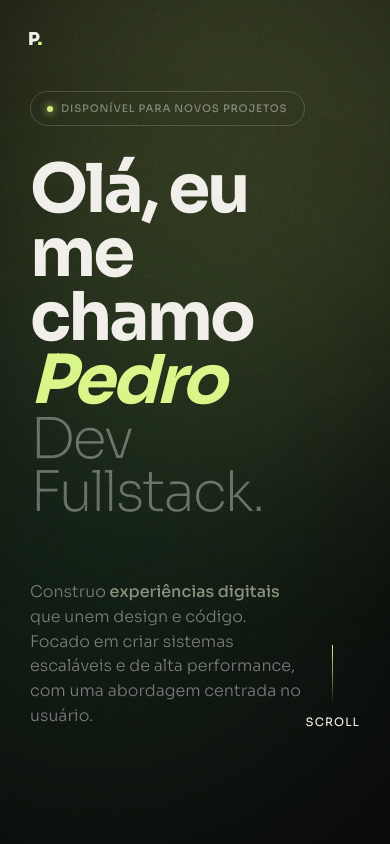
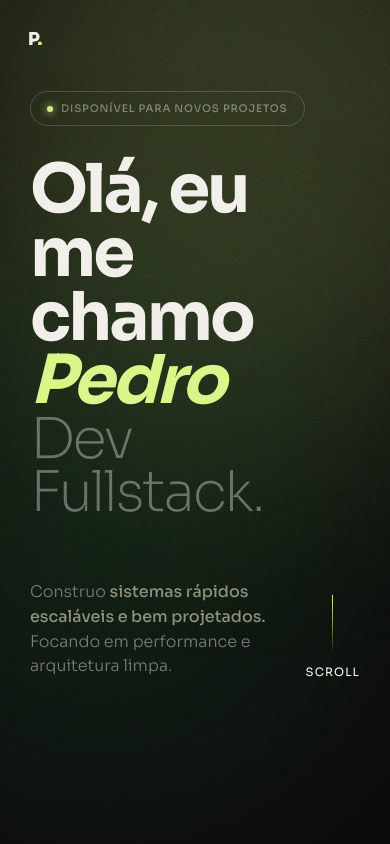
Before and after one commit to pedrohrdev/portfolio, a React (Vite) app: page / in a window 390 px wide. Shown: the top 844 px of the page. Built offline with nearby package versions, Linux system fonts and the light colour scheme.

Commit message:
Fix: Fix text details and improve responsiveness.

```diff
--- a/src/components/Contato.jsx
+++ b/src/components/Contato.jsx
@@ -12,9 +12,9 @@ function Contato() {
 
                     <h3>CONTATO</h3>
 
-                    <h2>Vamos <span className={styles.highlight}>trabalhar juntos.</span></h2>
+                    <h2>Vamos <span className={styles.highlight}>trabalhar juntos?</span></h2>
 
-                    <p className={styles.contatoDescription}>Aberto para projetos freelance e oportunidades de trabalho.</p>
+                    <p className={styles.contatoDescription}>Respondo rápido. Se tiver uma ideia ou projeto, <br /> me chama. Aberto para projetos freelance e oportunidades de trabalho.</p>
 
                     <div className={styles.contatoLinks}>
 
--- a/src/components/Hero.jsx
+++ b/src/components/Hero.jsx
@@ -33,10 +33,8 @@ function Hero() {
 
         <p className={styles.heroDesc}>
           Construo{' '}
-          <strong className={styles.experiencia}>experiências digitais</strong>{' '}
-          que unem design e código. Focado em criar sistemas escaláveis
-          e de alta performance, com uma abordagem centrada no usuário.
-
+          <strong className={styles.experiencia}>sistemas rápidos escaláveis e bem projetados. </strong>
+           Focando em performance e arquitetura limpa.{' '}
         </p>
 
 
--- a/src/components/Skills.jsx
+++ b/src/components/Skills.jsx
@@ -0,0 +1,21 @@
+import styles from '../styles/Skills.module.css';
+
+function Skills() {
+
+    return (
+
+        <section className={styles.skillsContainer}>
+
+            <div className={styles.skillsContent}>
+
+
+
+            </div>
+
+        </section>
+
+    )
+
+}
+
+export default Skills;
--- a/src/pages/Home/Home.jsx
+++ b/src/pages/Home/Home.jsx
@@ -2,6 +2,7 @@ import Navbar from '../../components/Navbar';
 import Hero from '../../components/Hero';
 import Marquee from '../../components/Marquee';
 import About from '../../components/About';
+import Skills from '../../components/Skills';
 import Contato from '../../components/Contato';
 
 function Home() {
@@ -18,6 +19,8 @@ function Home() {
 
         <About />
 
+        <Skills />
+
         <Contato />
 
       </main>
--- a/src/styles/Contact.module.css
+++ b/src/styles/Contact.module.css
@@ -44,7 +44,7 @@
     }
 
     .contatoContent h2 .highlight::before {
-        content: "trabalhar \A juntos.";
+        content: "trabalhar \A juntos?";
         font-size: 3.5rem;
         color: var(--accent);
         white-space: pre;
```
Also changed, not shown: src/assets/me.png (added), src/styles/Projects.css (deleted), src/styles/Skills.css (deleted), src/styles/Skills.module.css (added).
